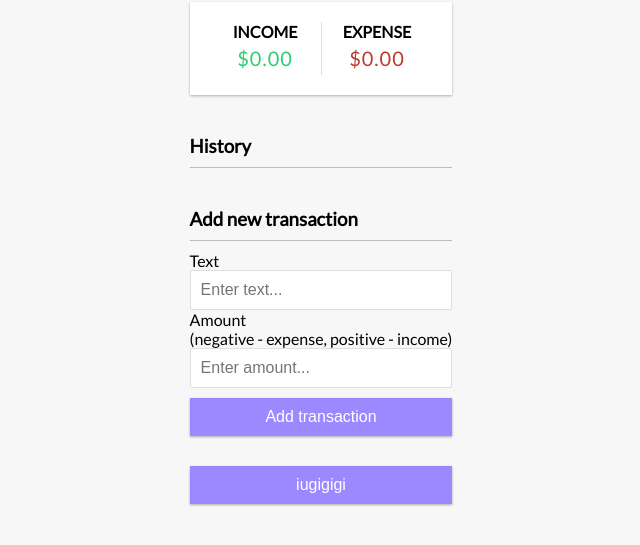
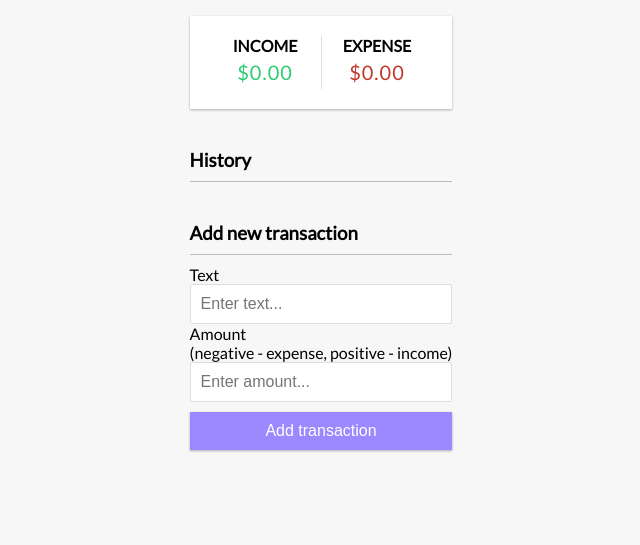
Before and after one commit to Nagarjun2210/Expense-tracker, a plain HTML site: page index.html in a window 1280 px wide. Shown: the part 225-770 px from the top of the page, without its empty margins (319-959 px from the left). Drawn offline with Linux system fonts and the light colour scheme.

Commit message:
Update index.html

```diff
--- a/index.html
+++ b/index.html
@@ -40,7 +40,6 @@
                 <input type="number" id="amount" placeholder="Enter amount...">
             </div>
             <button class="btn">Add transaction</button>
-            <button class="btn">iugigigi</button>
         </form>
     </div>
 
```
